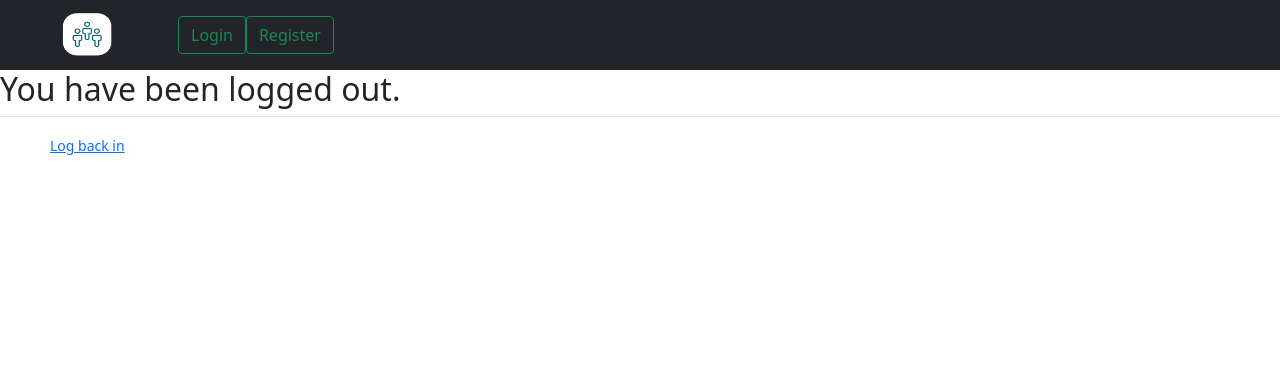
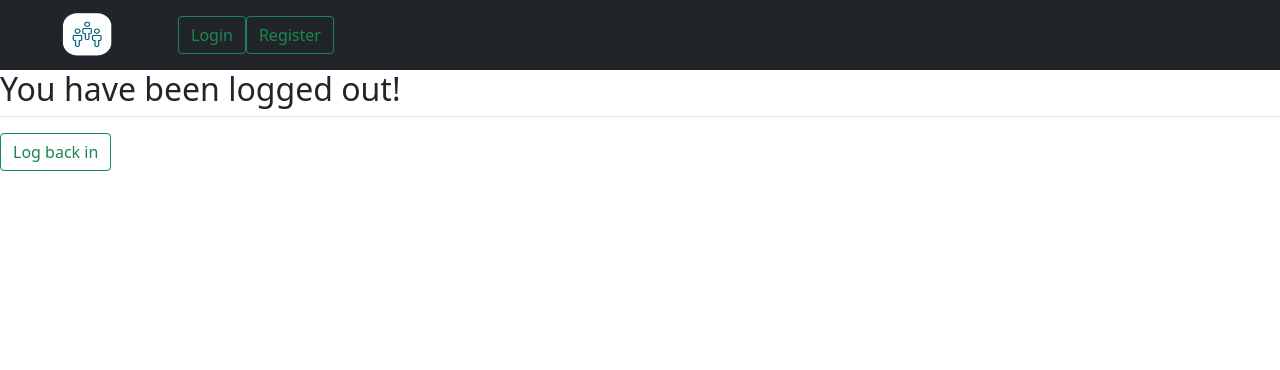
Before and after one commit to lgist2/group2, a Django app: page /logout/ in a window 1280 px wide. Shown: the top 370 px of the page. Run offline with Django 4.2, Linux system fonts and the light colour scheme; some libraries are stand-ins or nearby versions.

Commit message:
Updated Buttons
Updated signup, login and logout buttons

```diff
--- a/social_grid/users/templates/users/login.html
+++ b/social_grid/users/templates/users/login.html
@@ -18,7 +18,7 @@
         </form>
         <div class="border-top pt-3">
             <small class="text-muted">
-                Need an account? <a class="nav-link" href="{% url 'register' %}">Sign Up</a>
+                Need an account? <a class="btn btn-outline-success" href="{% url 'register' %}" role="button">Register</a>
             </small>
         </div>
     </center>
--- a/social_grid/users/templates/users/logout.html
+++ b/social_grid/users/templates/users/logout.html
@@ -1,9 +1,9 @@
 {% extends 'base/base.html'%}
 {% block content %}
-    <h2>You have been logged out.</h2>
+    <h2>You have been logged out!</h2>
     <div class="border-top pt-3">
         <small class="text-muted">
-            <a class "ml-2" href="{% url 'login' %}">Log back in</a>
+            <a class="btn btn-outline-success" href="{% url 'login' %}">Log back in</a>
         </small>
     </div>
 
```
